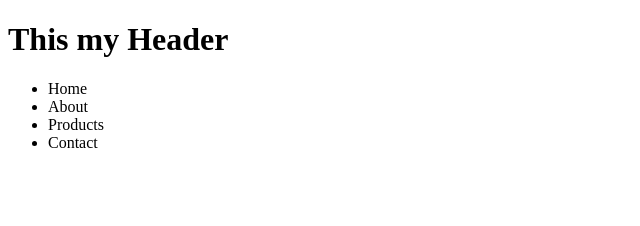
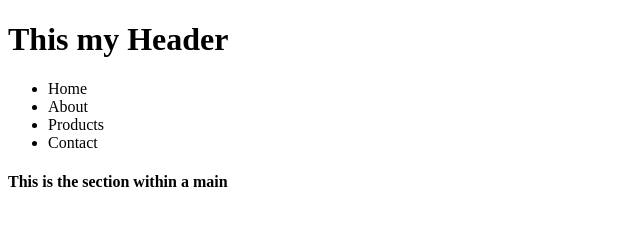
Before and after one commit to QueMnqika/webDev-exercise1, a plain HTML site: page index.html in a window 1280 px wide. Shown: the whole page, without its empty margins (0-640 px from the left). Drawn offline with Linux system fonts and the light colour scheme.

Commit message:
added a section part

```diff
--- a/index.html
+++ b/index.html
@@ -21,7 +21,10 @@
 
     <!-- mainPart -->
     <main>
-
+        <!-- section -->
+        <section>
+            <h4>This is the section within a main</h4>
+        </section>
     </main>
 </body>
 </html>
```
